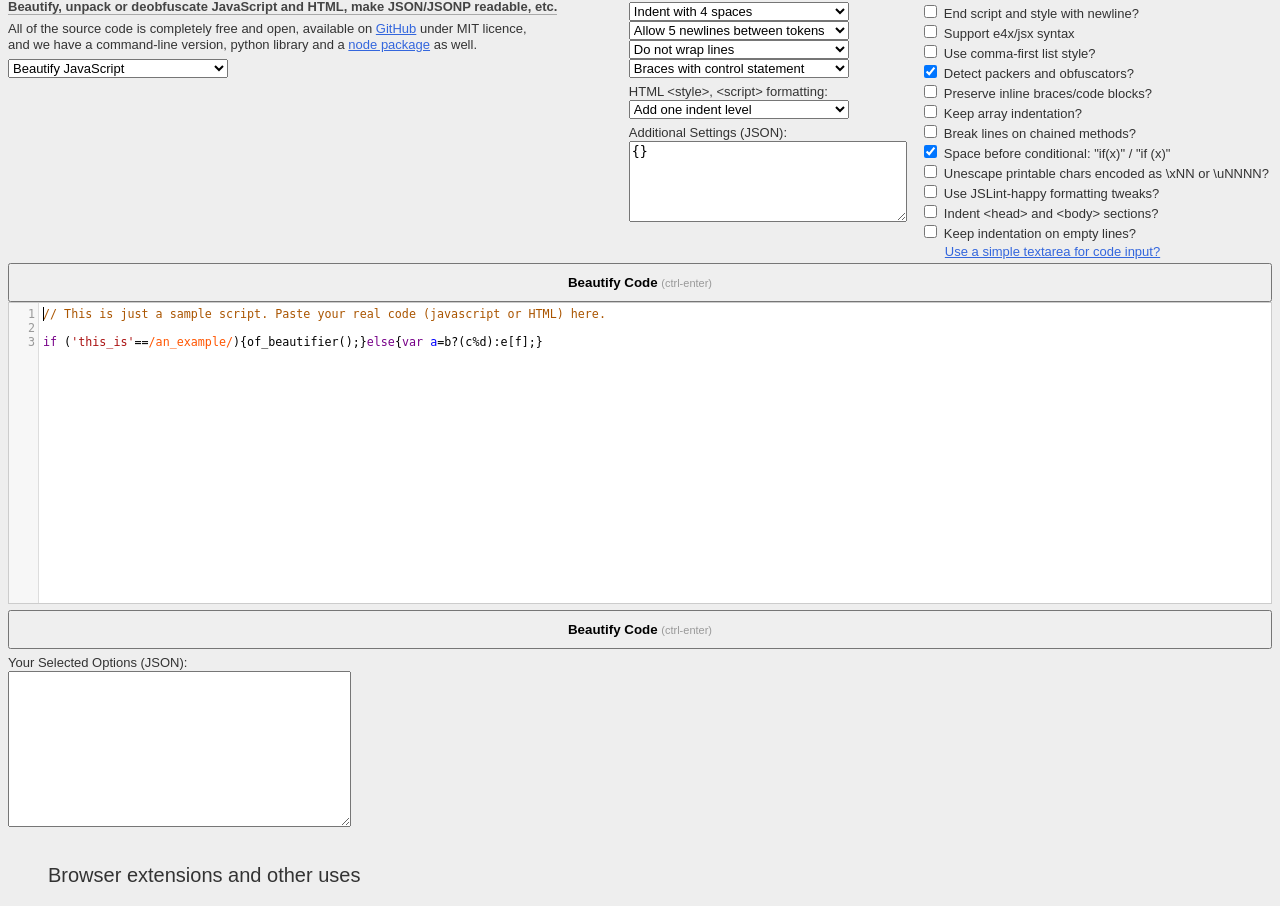
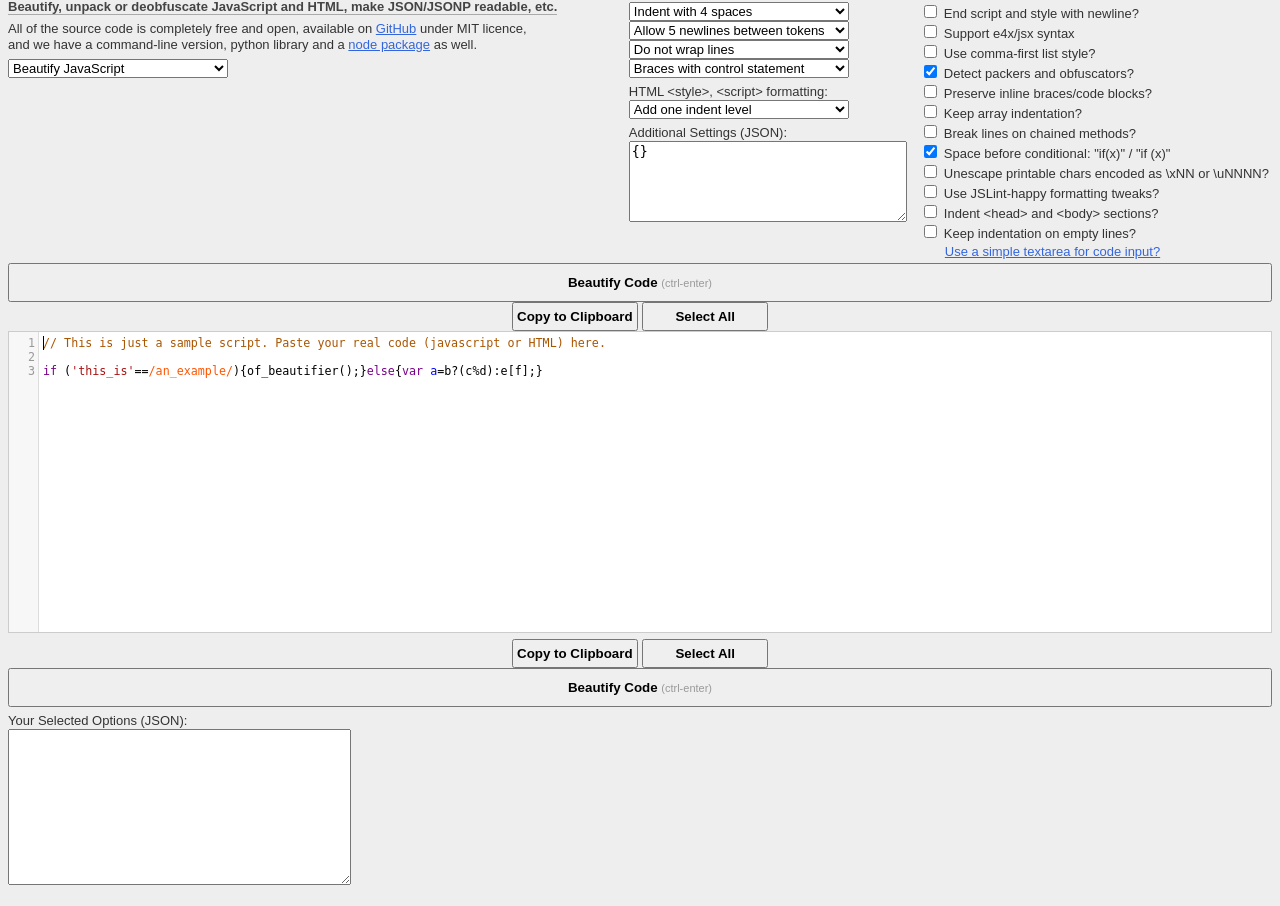
Before and after one commit to beautifier/js-beautify, a PHP site: page / in a window 1280 px wide. Shown: the part 81-987 px from the top of the page. Run offline with PHP 8.4, Linux system fonts and the light colour scheme; style sheets or scripts are compiled from the project's sources; some libraries are stand-ins or nearby versions.

Commit message:
Add copy to clipboard and select all buttons

```diff
--- a/index.html
+++ b/index.html
@@ -183,7 +183,19 @@
   <div>
     <button class="submit"><strong>Beautify Code</strong> <em>(ctrl-enter)</em>
     </button>
+
+    <div style="text-align: center;">
+      <button class="control" type="button" onclick="copyText()"><strong>Copy to Clipboard</strong></button>
+      <button class="control" type="button" onclick="selectAll()"><strong>Select All</strong></button>
+    </div>
+
     <textarea id="source" rows="30" cols="160"></textarea>
+
+    <div style="text-align: center;">
+      <button class="control" type="button" onclick="copyText()"><strong>Copy to Clipboard</strong></button>
+      <button class="control" type="button" onclick="selectAll()"><strong>Select All</strong></button>
+
+    </div>
     <button class="submit"><strong>Beautify Code</strong> <em>(ctrl-enter)</em>
     </button>
   </div>
--- a/web/common-function.js
+++ b/web/common-function.js
@@ -1,5 +1,5 @@
 /*jshint strict:false, node:false */
-/*exported run_tests, read_settings_from_cookie, beautify, submitIssue */
+/*exported run_tests, read_settings_from_cookie, beautify, submitIssue, copyText, selectAll*/
 var the = {
   use_codemirror: !window.location.href.match(/without-codemirror/),
   beautifier_file: window.location.href.match(/debug/) ? 'beautifier' : './beautifier.min',
@@ -315,3 +315,21 @@ function getSubmitIssueBody(trucate) {
   ];
   return submit_body.join('\n');
 }
+
+function copyText() {
+  var currentText = the.editor.getValue();
+
+  var copyArea = $('<textarea />')
+    .text(currentText)
+    .attr('readonly', '')
+    .css({ 'position': 'absolute', 'left': '-9999px' });
+  $('body').append(copyArea);
+
+  copyArea.select();
+  document.execCommand('copy');
+  copyArea.remove();
+}
+
+function selectAll() {
+  the.editor.execCommand('selectAll');
+}
--- a/web/common-style.css
+++ b/web/common-style.css
@@ -34,6 +34,13 @@ button.submit em {
   font-size: 11px;
   font-style: normal;
   color: #999;
+}
+
+button.control {
+  width: 10%;
+  padding: 5px 0;
+  cursor: pointer;
+  margin: 0;
 }
 
 label {
```
